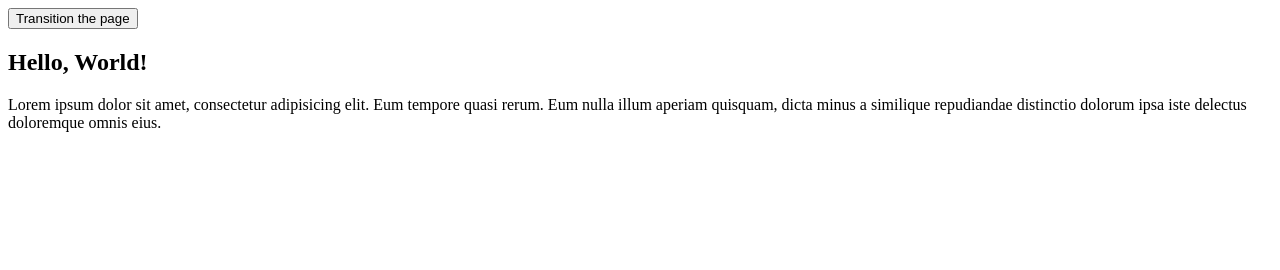
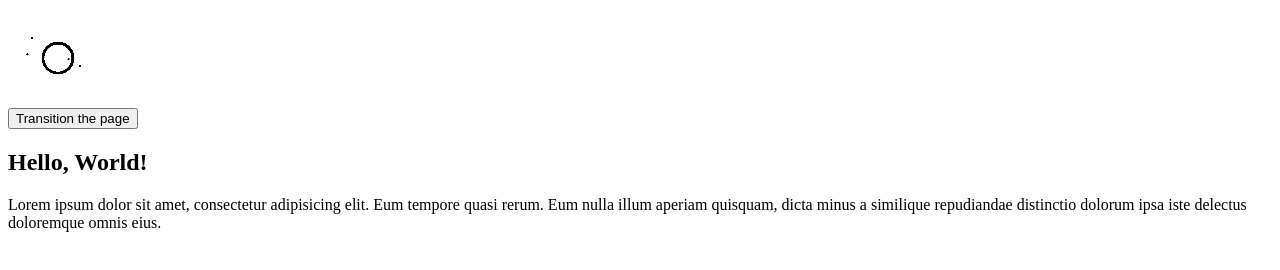
Before and after one commit to TheHaymaker/sprite-screen-transition-spike, a plain HTML site: page index.html in a window 1280 px wide. Drawn offline with Linux system fonts and the light colour scheme.

Commit message:
creates logo animation using layered canvas sequence

```diff
--- a/index.html
+++ b/index.html
@@ -10,7 +10,13 @@
   <body>
     <div class="transition-overlay"></div>
     <canvas id="overlayAnimation"></canvas>
-    <nav><button class="trigger-overlay">Transition the page</button></nav>
+    <nav>
+      <div class="logo">
+        <canvas id="four-satellites"></canvas> <canvas id="four-satellites-1"></canvas>
+        <canvas id="four-satellites-2"></canvas> <canvas id="four-satellites-3"></canvas>
+      </div>
+      <button class="trigger-overlay">Transition the page</button>
+    </nav>
     <h2>Hello, World!</h2>
     <p>
       Lorem ipsum dolor sit amet, consectetur adipisicing elit. Eum tempore quasi rerum. Eum nulla
@@ -36,12 +42,16 @@
           ticksPerFrame: 3,
           length: 0
         });
-        await gameLoop();
+        await overlayTakeOver();
 
         setTimeout(() => {
           e.target.style.pointerEvents = 'all';
         }, 1500);
       });
     </script>
+    <script src="logo-animation.js"></script>
+    <script src="logo-animation.1.js"></script>
+    <script src="logo-animation.2.js"></script>
+    <script src="logo-animation.3.js"></script>
   </body>
 </html>
--- /dev/null
+++ b/logo-animation.1.js
@@ -0,0 +1,83 @@
+(function() {
+  var logo, logoImage, canvas;
+
+  function logoLoop() {
+    window.requestAnimationFrame(logoLoop);
+
+    logo.update();
+    logo.render();
+  }
+
+  function sprite(options) {
+    var that = {},
+      frameIndex = 0,
+      tickCount = 0,
+      ticksPerFrame = options.ticksPerFrame || 0,
+      numberOfFrames = options.numberOfFrames || 1;
+
+    that.context = options.context;
+    that.width = options.width;
+    that.height = options.height;
+    that.image = options.image;
+
+    that.update = function() {
+      tickCount += 1;
+
+      if (tickCount > ticksPerFrame) {
+        tickCount = 0;
+
+        // If the current frame index is in range
+        if (frameIndex < numberOfFrames - 1) {
+          // Go to the next frame
+          frameIndex += 1;
+        } else {
+          frameIndex = 0;
+        }
+      }
+    };
+
+    that.render = function() {
+      // Clear the canvas
+      that.context.clearRect(0, 0, that.width, that.height);
+
+      // Draw the animation
+      that.context.drawImage(
+        that.image,
+        (frameIndex * that.width) / numberOfFrames,
+        0,
+        that.width / numberOfFrames,
+        that.height,
+        0,
+        0,
+        that.width / numberOfFrames,
+        that.height
+      );
+    };
+
+    return that;
+  }
+
+  // Get canvas
+  canvas = document.getElementById('four-satellites-1');
+  canvas.width = 400;
+  canvas.height = 400;
+
+  // Create sprite sheet
+  logoImage = new Image();
+
+  // Create sprite
+  logo = sprite({
+    context: canvas.getContext('2d'),
+    width: 8400,
+    height: 400,
+    image: logoImage,
+    numberOfFrames: 21,
+    ticksPerFrame: 3
+  });
+
+  // Load sprite sheet
+  logoImage.addEventListener('load', () => {
+    setTimeout(logoLoop, 500);
+  });
+  logoImage.src = 'four-satellites.png';
+})();
--- /dev/null
+++ b/logo-animation.2.js
@@ -0,0 +1,83 @@
+(function() {
+  var logo, logoImage, canvas;
+
+  function logoLoop() {
+    window.requestAnimationFrame(logoLoop);
+
+    logo.update();
+    logo.render();
+  }
+
+  function sprite(options) {
+    var that = {},
+      frameIndex = 0,
+      tickCount = 0,
+      ticksPerFrame = options.ticksPerFrame || 0,
+      numberOfFrames = options.numberOfFrames || 1;
+
+    that.context = options.context;
+    that.width = options.width;
+    that.height = options.height;
+    that.image = options.image;
+
+    that.update = function() {
+      tickCount += 1;
+
+      if (tickCount > ticksPerFrame) {
+        tickCount = 0;
+
+        // If the current frame index is in range
+        if (frameIndex < numberOfFrames - 1) {
+          // Go to the next frame
+          frameIndex += 1;
+        } else {
+          frameIndex = 0;
+        }
+      }
+    };
+
+    that.render = function() {
+      // Clear the canvas
+      that.context.clearRect(0, 0, that.width, that.height);
+
+      // Draw the animation
+      that.context.drawImage(
+        that.image,
+        (frameIndex * that.width) / numberOfFrames,
+        0,
+        that.width / numberOfFrames,
+        that.height,
+        0,
+        0,
+        that.width / numberOfFrames,
+        that.height
+      );
+    };
+
+    return that;
+  }
+
+  // Get canvas
+  canvas = document.getElementById('four-satellites-2');
+  canvas.width = 400;
+  canvas.height = 400;
+
+  // Create sprite sheet
+  logoImage = new Image();
+
+  // Create sprite
+  logo = sprite({
+    context: canvas.getContext('2d'),
+    width: 8400,
+    height: 400,
+    image: logoImage,
+    numberOfFrames: 21,
+    ticksPerFrame: 3
+  });
+
+  // Load sprite sheet
+  logoImage.addEventListener('load', () => {
+    setTimeout(logoLoop, 1500);
+  });
+  logoImage.src = 'four-satellites.png';
+})();
--- /dev/null
+++ b/logo-animation.3.js
@@ -0,0 +1,84 @@
+(function() {
+  var logo, logoImage, canvas;
+
+  function logoLoop() {
+    window.requestAnimationFrame(logoLoop);
+
+    logo.update();
+    logo.render();
+  }
+
+  function sprite(options) {
+    var that = {},
+      frameIndex = 0,
+      tickCount = 0,
+      ticksPerFrame = options.ticksPerFrame || 0,
+      numberOfFrames = options.numberOfFrames || 1;
+
+    that.context = options.context;
+    that.width = options.width;
+    that.height = options.height;
+    that.image = options.image;
+
+    that.update = function() {
+      tickCount += 1;
+
+      if (tickCount > ticksPerFrame) {
+        tickCount = 0;
+
+        // If the current frame index is in range
+        if (frameIndex < numberOfFrames - 1) {
+          // Go to the next frame
+          frameIndex += 1;
+        } else {
+          frameIndex = 0;
+        }
+      }
+    };
+
+    that.render = function() {
+      // Clear the canvas
+      that.context.clearRect(0, 0, that.width, that.height);
+
+      // Draw the animation
+      that.context.drawImage(
+        that.image,
+        (frameIndex * that.width) / numberOfFrames,
+        0,
+        that.width / numberOfFrames,
+        that.height,
+        0,
+        0,
+        that.width / numberOfFrames,
+        that.height
+      );
+    };
+
+    return that;
+  }
+
+  // Get canvas
+  canvas = document.getElementById('four-satellites-3');
+  canvas.width = 400;
+  canvas.height = 400;
+
+  // Create sprite sheet
+  logoImage = new Image();
+
+  // Create sprite
+  logo = sprite({
+    context: canvas.getContext('2d'),
+    width: 8400,
+    height: 400,
+    image: logoImage,
+    numberOfFrames: 21,
+    ticksPerFrame: 3
+  });
+
+  // Load sprite sheet
+  logoImage.addEventListener('load', () => {
+    setTimeout(logoLoop, 2000);
+  });
+
+  logoImage.src = 'four-satellites.png';
+})();
--- /dev/null
+++ b/logo-animation.js
@@ -0,0 +1,81 @@
+(function() {
+  var logo, logoImage, canvas;
+
+  function logoLoop() {
+    window.requestAnimationFrame(logoLoop);
+
+    logo.update();
+    logo.render();
+  }
+
+  function sprite(options) {
+    var that = {},
+      frameIndex = 0,
+      tickCount = 0,
+      ticksPerFrame = options.ticksPerFrame || 0,
+      numberOfFrames = options.numberOfFrames || 1;
+
+    that.context = options.context;
+    that.width = options.width;
+    that.height = options.height;
+    that.image = options.image;
+
+    that.update = function() {
+      tickCount += 1;
+
+      if (tickCount > ticksPerFrame) {
+        tickCount = 0;
+
+        // If the current frame index is in range
+        if (frameIndex < numberOfFrames - 1) {
+          // Go to the next frame
+          frameIndex += 1;
+        } else {
+          frameIndex = 0;
+        }
+      }
+    };
+
+    that.render = function() {
+      // Clear the canvas
+      that.context.clearRect(0, 0, that.width, that.height);
+
+      // Draw the animation
+      that.context.drawImage(
+        that.image,
+        (frameIndex * that.width) / numberOfFrames,
+        0,
+        that.width / numberOfFrames,
+        that.height,
+        0,
+        0,
+        that.width / numberOfFrames,
+        that.height
+      );
+    };
+
+    return that;
+  }
+
+  // Get canvas
+  canvas = document.getElementById('four-satellites');
+  canvas.width = 400;
+  canvas.height = 400;
+
+  // Create sprite sheet
+  logoImage = new Image();
+
+  // Create sprite
+  logo = sprite({
+    context: canvas.getContext('2d'),
+    width: 8400,
+    height: 400,
+    image: logoImage,
+    numberOfFrames: 21,
+    ticksPerFrame: 3
+  });
+
+  // Load sprite sheet
+  logoImage.addEventListener('load', logoLoop);
+  logoImage.src = 'four-satellites.png';
+})();
--- a/sprite-animation.js
+++ b/sprite-animation.js
@@ -48,9 +48,9 @@ var overlay,
   canvas,
   frames = 0,
   id;
-function gameLoop(event) {
+function overlayTakeOver(event) {
   if (frames < 21) {
-    id = window.requestAnimationFrame(gameLoop);
+    id = window.requestAnimationFrame(overlayTakeOver);
 
     overlay.update(event);
     overlay.render(event);
--- a/style.css
+++ b/style.css
@@ -8,6 +8,41 @@
   bottom: 0;
   width: 100%;
   height: 100%;
+}
+
+.logo {
+  position: relative;
+  width: 100px;
+  height: 100px;
+}
+#four-satellites,
+#four-satellites-1,
+#four-satellites-2,
+#four-satellites-3 {
+  position: absolute;
+  pointer-events: none;
+  z-index: 9999;
+  top: 0;
+  left: 0;
+  right: 0;
+  bottom: 0;
+  width: 100%;
+  height: 100%;
+}
+
+#four-satellites-1 {
+  transform-origin: 50%;
+  transform: rotate(18deg);
+}
+
+#four-satellites-2 {
+  transform-origin: 50%;
+  transform: rotate(-38deg);
+}
+
+#four-satellites-3 {
+  transform-origin: 50%;
+  transform: rotate(-18deg);
 }
 
 /* .transition-overlay {
```
Also changed, not shown: four-satellites.png (added).
